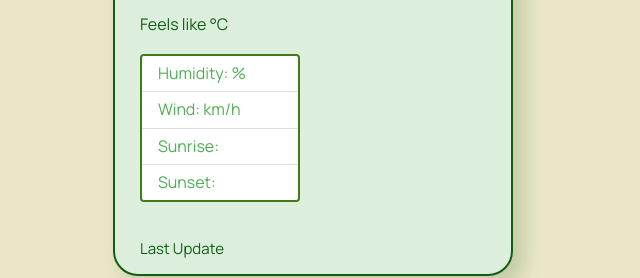
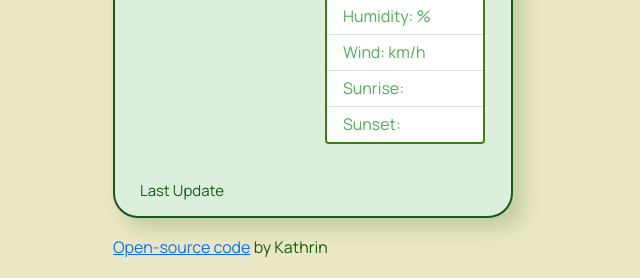
Before and after one commit to breezeHH/weather-app, a plain HTML site: page index.html in a window 1280 px wide. Shown: the part 227-505 px from the top of the page, without its empty margins (327-967 px from the left). Drawn offline with nearby package versions, Linux system fonts and the light colour scheme; no server answers.

Commit message:
Update html & css

```diff
--- a/index.html
+++ b/index.html
@@ -86,8 +86,6 @@
           </div>
         </div>
 
-        <br />
-
         <div class="row">
           <div class="col-6">
             <img
@@ -98,8 +96,6 @@
             />
           </div>
         </div>
-
-        <br />
 
         <div class="row">
           <div class="col-6">
@@ -114,8 +110,6 @@
               </li>
             </ul>
           </div>
-        </div>
-        <div class="row">
           <div class="col-6">
             <div class="card">
               <ul class="list-group list-group-flush">
```
